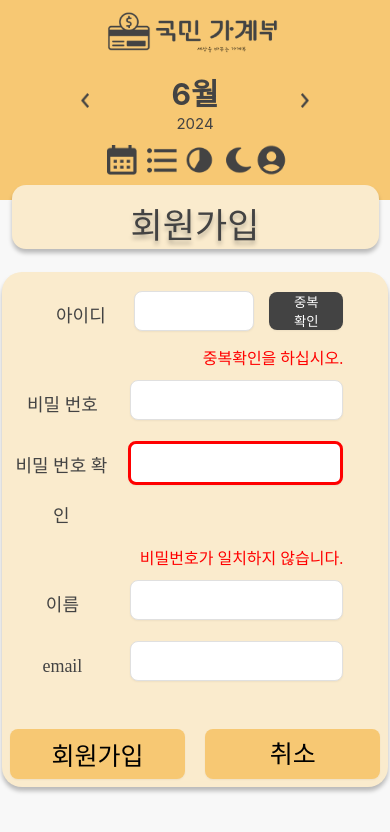
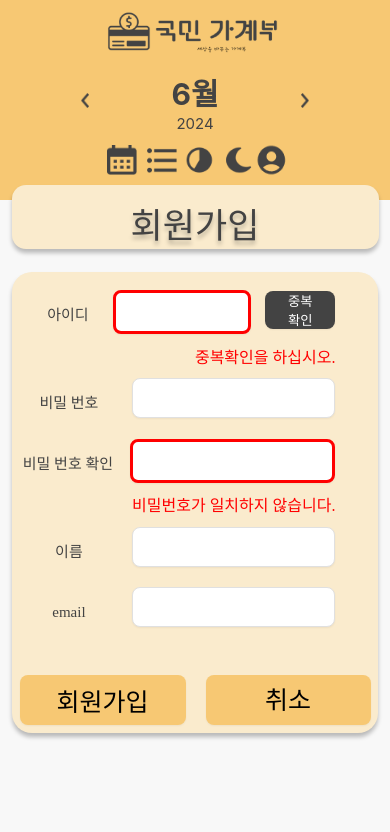
Before and after one commit to realcold0/KB_FinancialLedger, a Vue app: page /signup in a window 390 px wide. Shown: the top 832 px of the page. Built offline with nearby package versions, Linux system fonts and the light colour scheme; what v-calendar would draw is missing.

Commit message:
feat: Login-아이디 중복확인 미완시 빨간 영역 표시

```diff
--- a/src/views/SignUpView/components/SignUp.vue
+++ b/src/views/SignUpView/components/SignUp.vue
@@ -2,7 +2,18 @@
   <div class="dive-10">
     <div class="input-form">
       <div class="input-name" >아이디</div>
-      <input class="input-area" v-model="data.userId" />
+      <input
+        :class="isIdChecked ? 'input-area2' : 'input-area-check'"
+        v-model="data.userId"
+        style="
+            margin: 0px 0px 0px 0px;
+            width: 26%;
+            @media(max-width: 991px;) {
+              margin-left: 10%;
+              margin: 0px 0px 0px 10%;
+            }
+          "
+      />
       <button @click="idCheck" type="submit" class="check-btn">
         중복 확인
       </button>
@@ -68,6 +79,10 @@ watch([() => data.userPw, checkPw], () => {
 });
 
 const idCheck = () => {
+  if(!data.userId) {
+    alert("아이디를 입력해주십시오.");
+    return;
+  }
   axios
     .get(`http://localhost:3001/user?userId=${data.userId}`)
     .then((res) => {
@@ -176,7 +191,7 @@ const signUp = async () => {
     background-color: #faebcd;
     display: flex;
     margin-top: 23px;
-    width: 95%;
+    width: 90%;
     max-width: 100%;
     flex-direction: column;
     font-weight: 500;
@@ -323,7 +338,7 @@ const signUp = async () => {
     color: #434343;
   margin-right: -15%;
   margin-left: 0%;
-  font-size: 18px;
+  font-size: 15px;
   width: 25%;
   text-align: center;
   }
```
